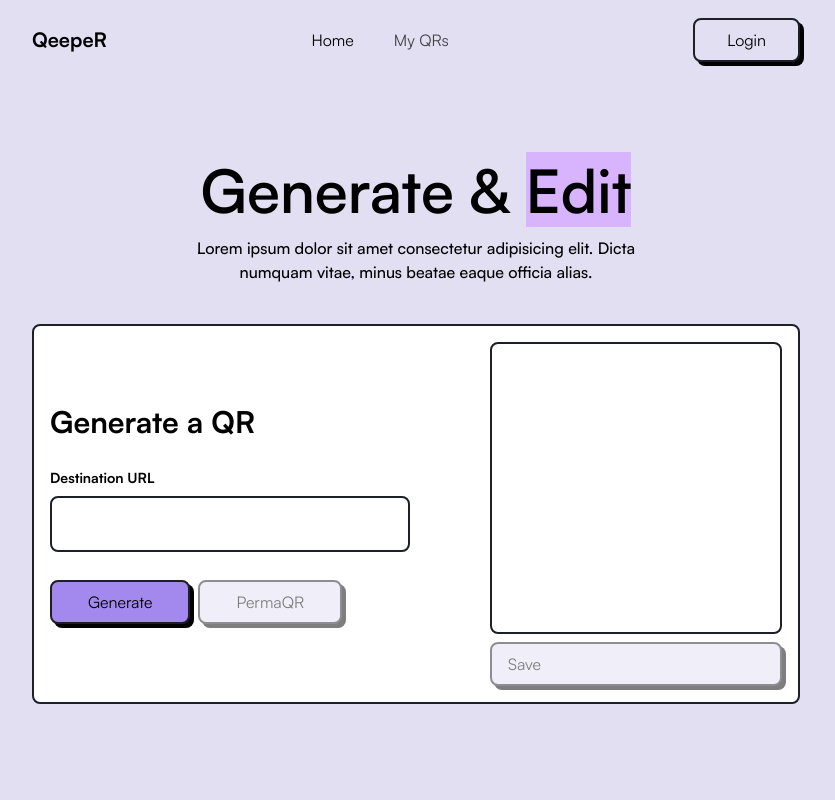
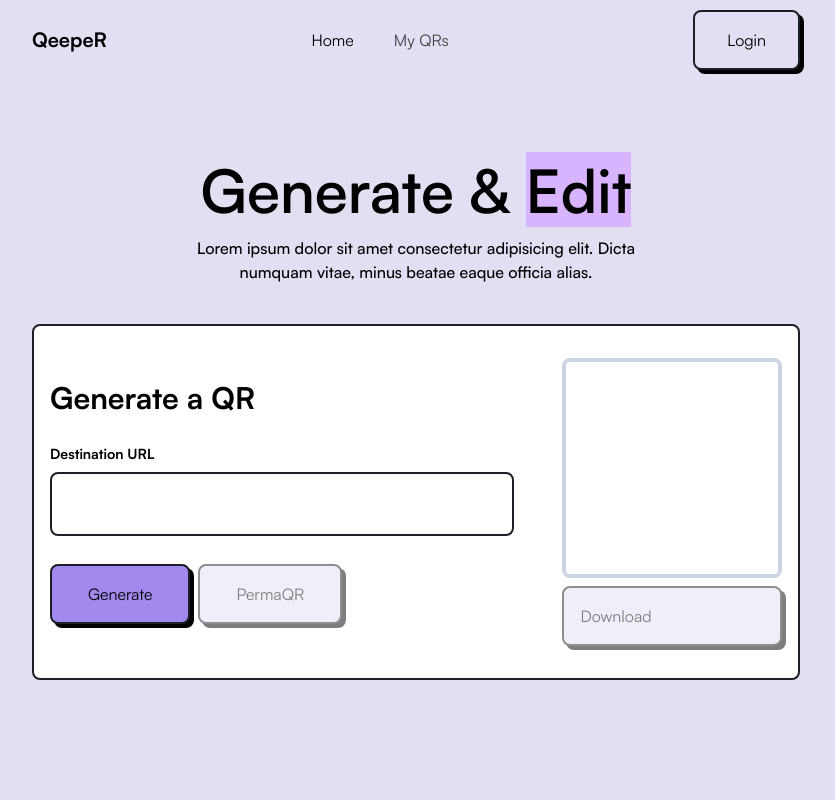
Before and after one commit to doulovera/QeepeR, a Next.js app: page / in a window 1280 px wide. Shown: the top 800 px of the page, without its empty margins (224-1059 px from the left). Built offline with nearby package versions, Linux system fonts and the light colour scheme; no server answers.

Commit message:
refactor components for improved layout and styling; adjust image sizes and button text

```diff
--- a/src/components/landing/bento/index.tsx
+++ b/src/components/landing/bento/index.tsx
@@ -18,7 +18,7 @@ export function Bento () {
               <Image
                 src={theImage}
                 alt="Hand holding phone scanning a QR code"
-                width={300}
+                width={350}
                 className="mx-auto rounded-lg object-cover w-[300px] aspect-square"
               />
             </div>
--- a/src/components/landing/hero/generate.tsx
+++ b/src/components/landing/hero/generate.tsx
@@ -23,18 +23,20 @@ export function Generate({ isUserLogged }: Props) {
 
   return (
     <Card as="section" shadow={false}>
-      <div className="flex flex-col sm:flex-row items-center justify-between gap-20 w-full min-h-80">
+      <div className="grid grid-cols-1 sm:grid-cols-[1fr_30%] items-center gap-12 w-full min-h-80">
         <QrGenerationForm
           setSvg={setSvg}
           isUserLogged={isUserLogged}
         />
         <div className="flex flex-col justify-center gap-2">
-          <QrImage svg={svg || ''} size="large" />
+          <QrImage svg={svg || ''} />
           <Button
             onClick={handleSave}
             disabled={!svg}
           >
-            Save
+            <span className="flex justify-center text-center">
+              Download
+            </span>
           </Button>
         </div>
       </div>
--- a/src/components/shared/button.tsx
+++ b/src/components/shared/button.tsx
@@ -27,7 +27,7 @@ export const Button = (
 
   return (
     <button
-      className={`flex cursor-pointer items-center rounded-base border-2 border-base-400 ${colors[color].background} ${colors[color].disabled} px-4 py-2 text-md font-base shadow-dark transition-all hover:translate-x-boxShadowX hover:translate-y-boxShadowY hover:shadow-none disabled:opacity-50 disabled:cursor-not-allowed disabled:hover:translate-x-0 disabled:hover:translate-y-0 disabled:hover:shadow-dark`}
+      className={`flex cursor-pointer items-center rounded-base border-2 border-base-400 ${colors[color].background} ${colors[color].disabled} px-4 py-4 text-md font-base shadow-dark transition-all hover:translate-x-boxShadowX hover:translate-y-boxShadowY hover:shadow-none disabled:opacity-50 disabled:cursor-not-allowed disabled:hover:translate-x-0 disabled:hover:translate-y-0 disabled:hover:shadow-dark`}
       title={title}
       disabled={disabled}
       type={type}
--- a/src/components/shared/card.tsx
+++ b/src/components/shared/card.tsx
@@ -2,12 +2,19 @@ type Props = {
   children: React.ReactNode
   as?: React.ElementType
   shadow?: boolean
+  soft?: boolean
+  weight?: 'light' | 'normal' | 'bold'
 }
 
-export function Card({ children, as: As = 'div', shadow = true }: Props) {
+export function Card({ children, as: As = 'div', shadow = true, soft, weight = 'light' }: Props) {
+  const borderWeights = {
+    light: 'border-2',
+    normal: 'border-4',
+    bold: 'border-8',
+  }
   return (
     <As
-      className={`rounded-base border-2 border-base-400 bg-white p-4 text-md font-base ${shadow ? 'shadow-dark' : ''}`}
+      className={`rounded-base ${borderWeights[weight]} ${soft ? 'border-slate-300' : 'border-base-400'} bg-white p-4 text-md font-base ${shadow ? 'shadow-dark' : ''}`}
     >
       {children}
     </As>
--- a/src/components/shared/input.tsx
+++ b/src/components/shared/input.tsx
@@ -48,7 +48,7 @@ export const Input = (
           value={value}
           onChange={onChange}
           className={
-            `h-14 w-full rounded-base bg-white border-2 border-base-400 p-3 font-base ring-offset-white focus-visible:outline-none focus-visible:ring-2 focus-visible:ring-black focus-visible:ring-offset-2 outline-none`
+            `h-16 w-full rounded-base bg-white border-2 border-base-400 p-3 font-base ring-offset-white focus-visible:outline-none focus-visible:ring-2 focus-visible:ring-black focus-visible:ring-offset-2 outline-none`
           }
           disabled={disabled}
           required={required}
--- a/src/components/shared/qr-image.tsx
+++ b/src/components/shared/qr-image.tsx
@@ -1,15 +1,12 @@
 import { Card } from "./card"
-
-type Sizes = "small" | "medium" | "large"
 
 interface Props {
   svg: string
-  size?: Sizes
 }
-export const QrImage = ({ svg, size = 'medium' }: Props) => {
+export const QrImage = ({ svg }: Props) => {
   return (
-    <Card shadow={false}>
-      <div className="h-64 w-64" dangerouslySetInnerHTML={{ __html: svg }} />
+    <Card shadow={false} weight="normal" soft>
+      <div className="h-full w-full aspect-square" dangerouslySetInnerHTML={{ __html: svg }} />
     </Card>
   )
 }
```
